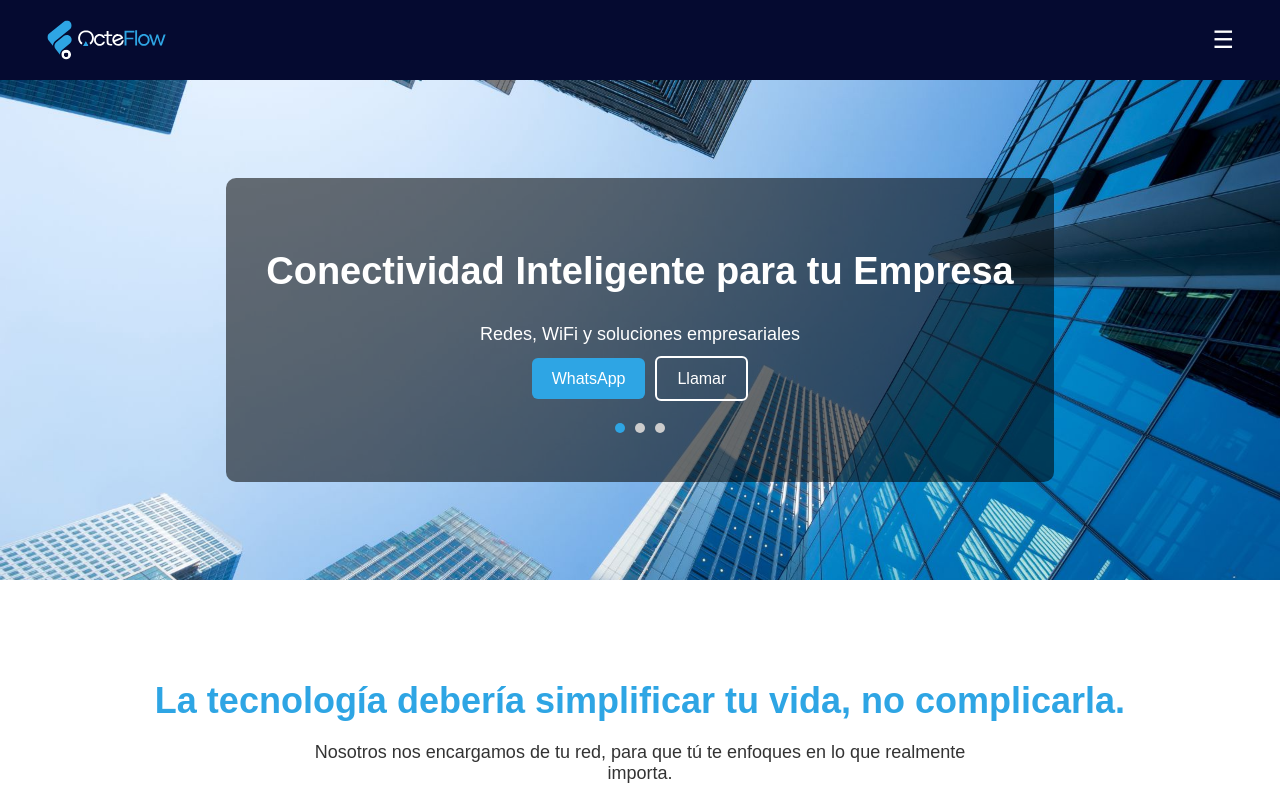
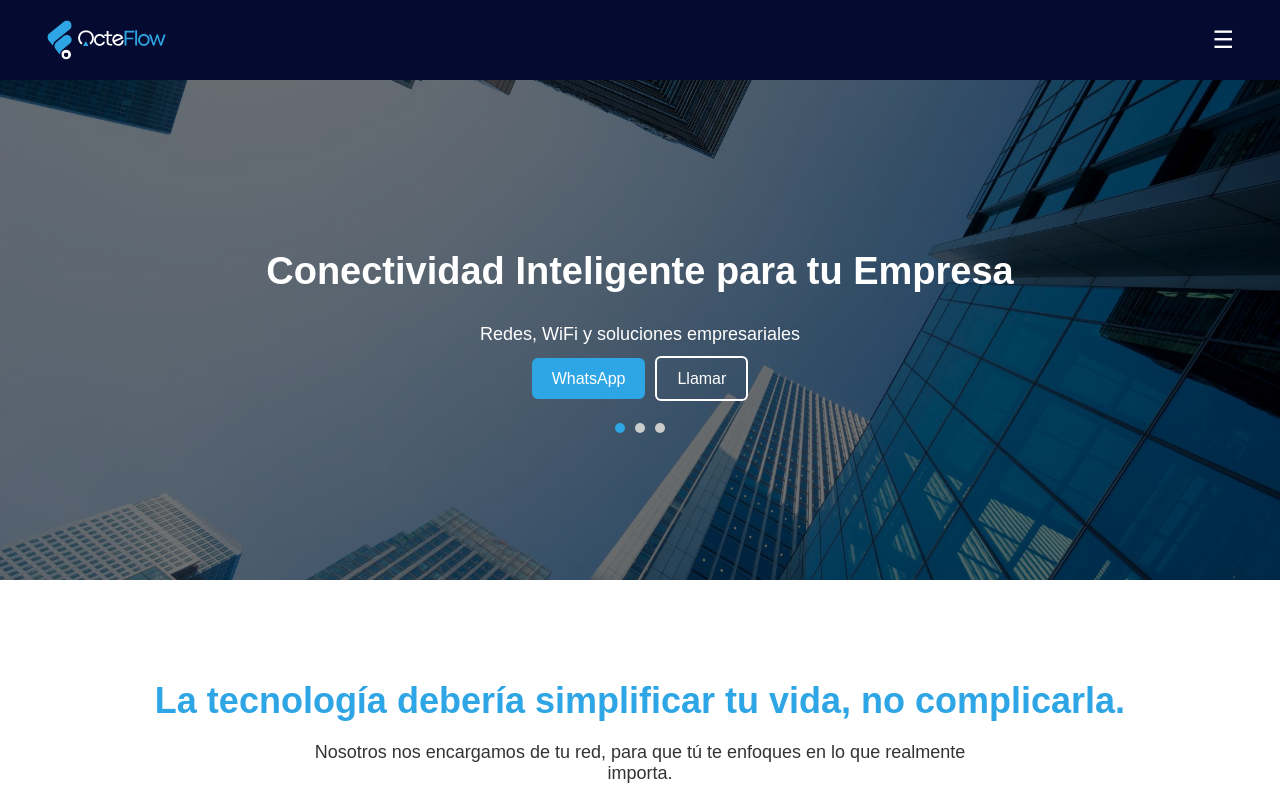
Before and after one commit to OcteFlow/octeflow-site, a Next.js app: page / in a window 1280 px wide. Shown: the top 800 px of the page. Built offline with nearby package versions, Linux system fonts and the light colour scheme.

Commit message:
Update index.js

```diff
--- a/pages/index.js
+++ b/pages/index.js
@@ -109,21 +109,32 @@ export default function Home() {
       backgroundImage: `url(${slides[current].image})`,
       backgroundSize: "cover",
       backgroundPosition: "center",
-              display: "flex",
-              alignItems: "center",
-              justifyContent: "center",
-              textAlign: "center",
       position: "relative"
     }}
   >
+
+    {/* overlay oscuro completo */}
     <div
       style={{
-                background: "rgba(0,0,0,0.55)",
-                padding: "40px",
-                borderRadius: "10px"
+        position: "absolute",
+        top:0,
+        left:0,
+        right:0,
+        bottom:0,
+        background:"rgba(0,0,0,0.55)",
+        display:"flex",
+        alignItems:"center",
+        justifyContent:"center",
+        textAlign:"center",
+        padding:"20px"
       }}
     >
-              <h1 style={{ fontSize: "38px" }}>{slides[current].title}</h1>
+
+      <div>
+        <h1 style={{ fontSize: "38px" }}>
+          {slides[current].title}
+        </h1>
+
         <p style={{ fontSize: "18px", marginTop: "10px" }}>
           {slides[current].subtitle}
         </p>
@@ -175,7 +186,11 @@ export default function Home() {
             ></span>
           ))}
         </div>
+
       </div>
+
+    </div>
+
   </div>
 </section>
 
```
Lines whose indentation alone changed are shown as unchanged.
